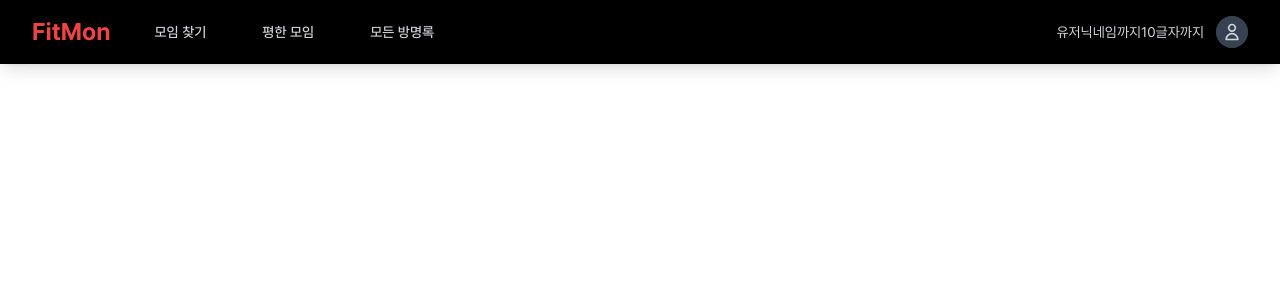
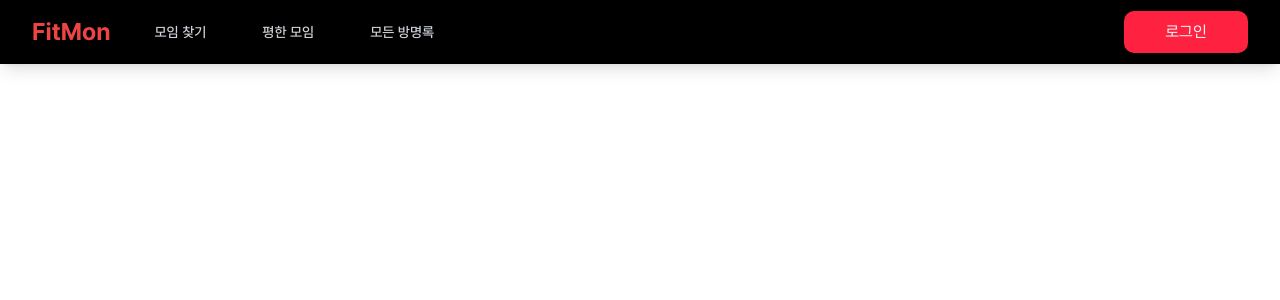
Before and after one commit to FESI06-project/-frontend, a Next.js app: page / in a window 1280 px wide. Shown: the top 300 px of the page. Built offline with nearby package versions, Linux system fonts and the light colour scheme.

Commit message:
✨ feat: 비회원일 경우 로그인 버튼 보이도록 설정

```diff
--- a/src/components/Navigation.tsx
+++ b/src/components/Navigation.tsx
@@ -1,19 +1,32 @@
 import Link from 'next/link';
 import { useRouter } from 'next/router';
+import { useEffect, useState } from 'react';
 
 export default function Navigation() {
   const router = useRouter();
 
   const isActive = (path: string) => {
-    return router.pathname === path ? 'text-red-500 font-bold' : 'text-gray-300';
+    return router.pathname === path
+      ? 'text-red-500 font-bold'
+      : 'text-gray-300';
   };
+
+  const [isLogin, setIsLogin] = useState<boolean>(false);
+  const [nickname, setNickname] = useState<string>('유저닉네임까지10글자까지');
+
+  useEffect(() => {
+    setIsLogin(localStorage.getItem('isLogin') === 'true');
+    setNickname(localStorage.getItem('nickname') ?? '유저닉네임까지10글자까지');
+  }, []);
 
   return (
     <nav className="fixed top-0 left-0 w-full bg-black shadow-lg z-50">
       <div className="max-w-7xl mx-auto px-4 sm:px-6 lg:px-8">
         <div className="flex items-center justify-between h-16">
           {/* 로고 영역 */}
-          <div className="flex-shrink-0 mr-8"> {/* 오른쪽 여백 추가 */}
+          <div className="flex-shrink-0 mr-8">
+            {' '}
+            {/* 오른쪽 여백 추가 */}
             <Link href="/" className="text-red-500 font-bold text-2xl">
               FitMon
             </Link>
@@ -44,12 +57,11 @@ export default function Navigation() {
           </div>
 
           {/* 사용자 프로필 영역 */}
+          {isLogin ? (
+            <>
               <div className="flex items-center">
                 <div className="flex items-center ml-4">
-              <div className="text-gray-300 text-sm">
-                유저닉네임까지10글자까지
-              </div>
-              <div className="ml-3">
+                  <div className="mr-3">
                     <button
                       type="button"
                       className="bg-gray-800 flex text-sm rounded-full focus:outline-none focus:ring-2 focus:ring-offset-2 focus:ring-offset-gray-800 focus:ring-white"
@@ -70,8 +82,41 @@ export default function Navigation() {
                       </div>
                     </button>
                   </div>
+                  <div className="text-gray-300 text-sm">{nickname}</div>
                 </div>
               </div>
+              <div className="flex items-center">
+                <div className="flex items-center ml-4">
+                  <div className="mr-3">
+                    <button
+                      type="button"
+                      className="bg-gray-800 flex text-sm rounded-full focus:outline-none focus:ring-2 focus:ring-offset-2 focus:ring-offset-gray-800 focus:ring-white"
+                    >
+                      <span className="sr-only">Open user menu</span>
+                      <div className="h-8 w-8 rounded-full bg-gray-700 flex items-center justify-center">
+                        <svg
+                          className="h-5 w-5 text-gray-300"
+                          fill="none"
+                          strokeLinecap="round"
+                          strokeLinejoin="round"
+                          strokeWidth="2"
+                          viewBox="0 0 24 24"
+                          stroke="currentColor"
+                        >
+                          <path d="M16 7a4 4 0 11-8 0 4 4 0 018 0zM12 14a7 7 0 00-7 7h14a7 7 0 00-7-7z" />
+                        </svg>
+                      </div>
+                    </button>
+                  </div>
+                  <div className="text-gray-300 text-sm">{nickname}</div>
+                </div>
+              </div>
+            </>
+          ) : (
+            <button className="w-[124px] h-[42px] rounded-[10px] bg-primary text-white">
+              {'로그인'}
+            </button>
+          )}
         </div>
       </div>
     </nav>
```
Lines whose indentation alone changed are shown as unchanged.
